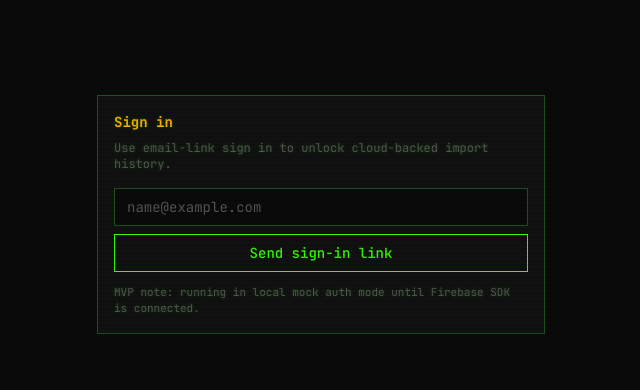
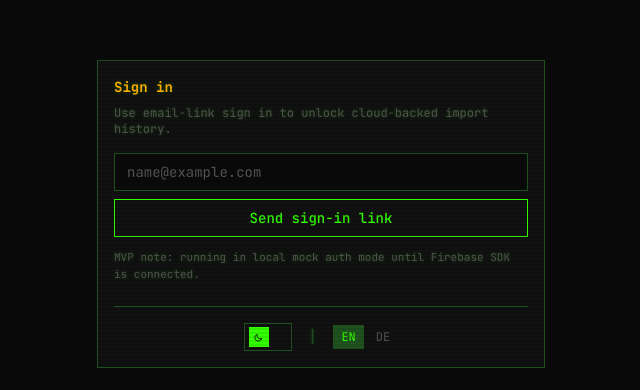
Before and after one commit to mecograph/qwertz, a Vue app in the folder web/: page / in a window 1280 px wide. Shown: the part 186-576 px from the top of the page, without its empty margins (319-959 px from the left). Built offline with nearby package versions, Linux system fonts and the light colour scheme.

Commit message:
feat: improve auth gate with resend link, inline errors, and settings toggles

```diff
--- a/web/src/components/AuthGate.vue
+++ b/web/src/components/AuthGate.vue
@@ -3,10 +3,20 @@
     <!-- Link sent state -->
     <template v-if="linkSent">
       <h2 class="text-sm font-bold text-terminal-amber">{{ t('auth_link_sent_title') }}</h2>
-      <p class="mt-2 text-xs text-terminal-muted">{{ t('auth_link_sent') }}</p>
-      <button class="term-btn mt-4 w-full" @click="linkSent = false">
-        {{ t('auth_link_sent_back') }}
-      </button>
+      <p class="mt-2 text-xs text-terminal-muted">
+        {{ t('auth_link_sent') }}
+      </p>
+      <p class="mt-1 text-sm font-bold text-terminal-green break-all">{{ sentEmail }}</p>
+      <p class="mt-2 text-xs text-terminal-muted">{{ t('auth_link_sent_check') }}</p>
+
+      <div class="mt-4 space-y-2">
+        <button class="term-btn w-full" :disabled="resending" @click="resend">
+          {{ resending ? t('auth_resending') : t('auth_resend_link') }}
+        </button>
+        <button class="term-btn w-full" @click="backToLogin">
+          {{ t('auth_link_sent_back') }}
+        </button>
+      </div>
     </template>
 
     <!-- Sign-in form -->
@@ -37,37 +47,107 @@
         </button>
       </div>
 
+      <p v-if="inlineError" class="mt-3 text-xs text-terminal-red">{{ inlineError }}</p>
       <p class="mt-3 text-[11px] text-terminal-muted">{{ auth.providerMode === 'firebase' ? t('auth_firebase_scaffold_notice') : t('auth_mock_notice') }}</p>
     </template>
+
+    <!-- Theme toggle + Language switcher -->
+    <div class="mt-6 flex items-center justify-center gap-4 border-t border-terminal-border pt-4">
+      <button
+        class="relative flex shrink-0 items-center border border-terminal-border transition-all duration-200"
+        :class="ui.theme === 'light' ? 'bg-terminal-green-dim' : 'bg-terminal-surface'"
+        :style="{ width: '48px', height: '28px', padding: '4px', borderRadius: ui.theme === 'light' ? '9999px' : '0' }"
+        @click="ui.setTheme(ui.theme === 'dark' ? 'light' : 'dark')"
+      >
+        <span
+          class="flex items-center justify-center bg-terminal-green text-terminal-bg transition-all duration-200"
+          :class="ui.theme === 'light' ? 'translate-x-5' : 'translate-x-0'"
+          :style="{ width: '20px', height: '20px', borderRadius: ui.theme === 'light' ? '9999px' : '0' }"
+        >
+          <AppIcon :name="ui.theme === 'dark' ? 'moon' : 'sun'" :size="12" />
+        </span>
+      </button>
+
+      <span class="text-terminal-border">|</span>
+
+      <div class="flex gap-1">
+        <button
+          class="px-2 py-1 text-xs transition-colors"
+          :class="lang === 'en' ? 'bg-terminal-green-dim text-terminal-green' : 'text-terminal-muted hover:text-terminal-green'"
+          @click="localeStore.setLang('en')"
+        >
+          EN
+        </button>
+        <button
+          class="px-2 py-1 text-xs transition-colors"
+          :class="lang === 'de' ? 'bg-terminal-green-dim text-terminal-green' : 'text-terminal-muted hover:text-terminal-green'"
+          @click="localeStore.setLang('de')"
+        >
+          DE
+        </button>
+      </div>
+    </div>
   </section>
 </template>
 
 <script setup lang="ts">
 import { ref } from 'vue';
 import { useAuthStore } from '../stores/useAuthStore';
+import { useUiStore } from '../stores/useUiStore';
+import { useLocaleStore } from '../stores/useLocaleStore';
 import { useLocale } from '../composables/useLocale';
 import { useToastStore } from '../stores/useToastStore';
 import { toAppError } from '../utils/appError';
+import AppIcon from './AppIcon.vue';
 
 const auth = useAuthStore();
+const ui = useUiStore();
+const localeStore = useLocaleStore();
 const toast = useToastStore();
-const { t } = useLocale();
+const { t, lang } = useLocale();
 const email = ref('');
+const sentEmail = ref('');
 const linkSent = ref(false);
+const resending = ref(false);
+const inlineError = ref('');
 
 async function signIn() {
+  inlineError.value = '';
+  console.log('[AuthGate] signIn called, email:', email.value);
   try {
     const result = await auth.signInWithEmailLink(email.value);
+    console.log('[AuthGate] signIn result:', result);
     if (result.status === 'signed_in') {
       toast.push('success', t('auth_signed_in'));
       return;
     }
+    sentEmail.value = email.value;
     linkSent.value = true;
+    console.log('[AuthGate] linkSent set to true');
 
+  } catch (error) {
+    console.error('[AuthGate] signIn failed:', error);
+    const appError = toAppError(error, t('auth_failed'));
+    inlineError.value = appError.message;
+    toast.push('error', appError.message, 4200);
+  }
+}
+
+async function resend() {
+  resending.value = true;
+  try {
+    await auth.signInWithEmailLink(sentEmail.value);
+    toast.push('success', t('auth_link_resent'));
   } catch (error) {
     const appError = toAppError(error, t('auth_failed'));
     toast.push('error', appError.message, 4200);
+  } finally {
+    resending.value = false;
   }
+}
+
+function backToLogin() {
+  linkSent.value = false;
 }
 
 async function googleSignIn() {
```
